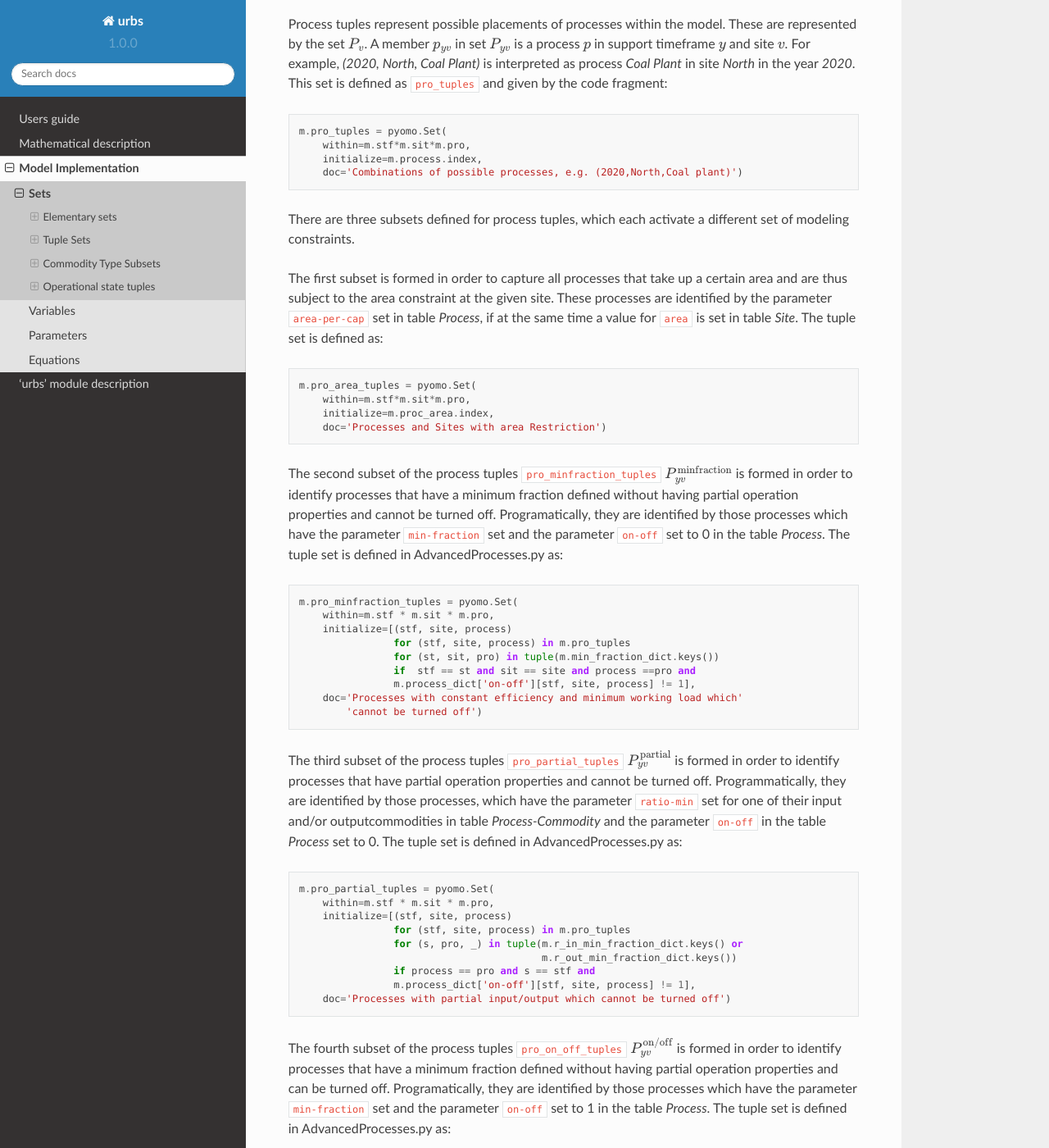
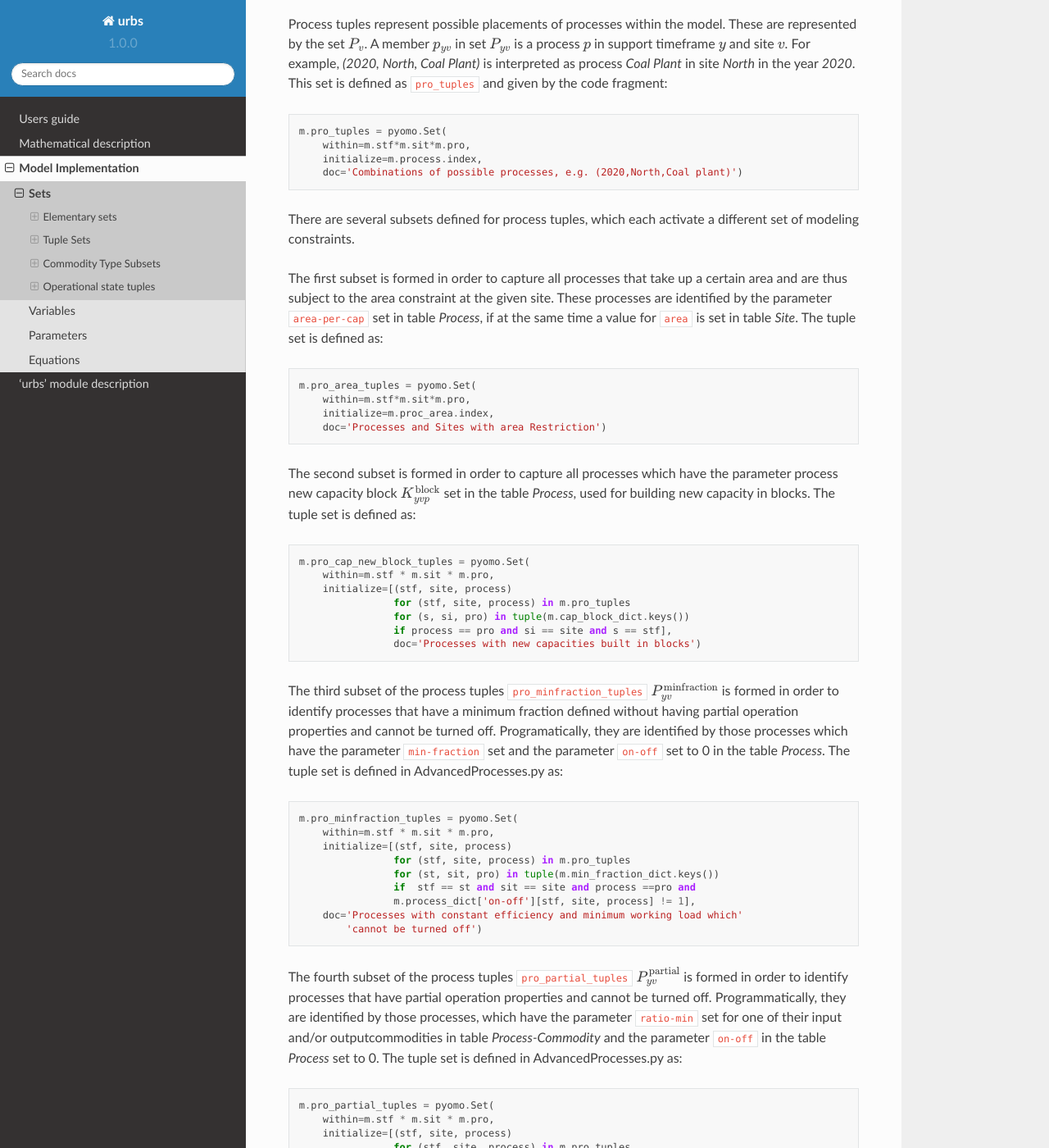
Before and after one commit to tum-ens/urbs, a Sphinx documentation site: the page built from doc/implementdoc/sets.rst, in a window 1280 px wide and 1400 px high, scrolled down 4942 px. Shown: the whole window at 82% size. Built offline with Sphinx 7.4.7 and the Read the Docs theme 2.0.0, drawn with Linux system fonts in a browser that asks for light colours; pages that are not in the unit, such as notebooks, are missing from menus; some of the changed text lies outside the part shown.

Commit message:
Update sets.rst
Added process new capacity block tuples

```diff
--- a/doc/implementdoc/sets.rst
+++ b/doc/implementdoc/sets.rst
@@ -280,7 +280,7 @@ These are represented by the set :math:`P_v`. A member :math:`p_{yv}` in set
         initialize=m.process.index,
         doc='Combinations of possible processes, e.g. (2020,North,Coal plant)')
 
-There are three subsets defined for process tuples, which each activate a
+There are several subsets defined for process tuples, which each activate a
 different set of modeling constraints.
 
 The first subset is formed in order to capture all processes that take up a
@@ -296,7 +296,22 @@ tuple set is defined as:
         initialize=m.proc_area.index,
         doc='Processes and Sites with area Restriction')
 
-The second subset of the process tuples ``pro_minfraction_tuples``
+The second subset is formed in order to capture all processes which have the
+parameter process new capacity block :math:`{K}_{yvp}^\text{block}` set in
+the table *Process*, used for building new capacity in blocks. The tuple set
+is defined as:
+
+::
+
+    m.pro_cap_new_block_tuples = pyomo.Set(
+        within=m.stf * m.sit * m.pro,
+        initialize=[(stf, site, process)
+                    for (stf, site, process) in m.pro_tuples
+                    for (s, si, pro) in tuple(m.cap_block_dict.keys())
+                    if process == pro and si == site and s == stf],
+                    doc='Processes with new capacities built in blocks')
+
+The third subset of the process tuples ``pro_minfraction_tuples``
 :math:`P_{yv}^\text{minfraction}` is formed in order to identify processes
 that have a minimum fraction defined without having partial operation
 properties and cannot be turned off. Programatically, they are identified by
```
Also changed, not shown: other parts of doc/implementdoc/sets.rst (+3 -3 lines).
